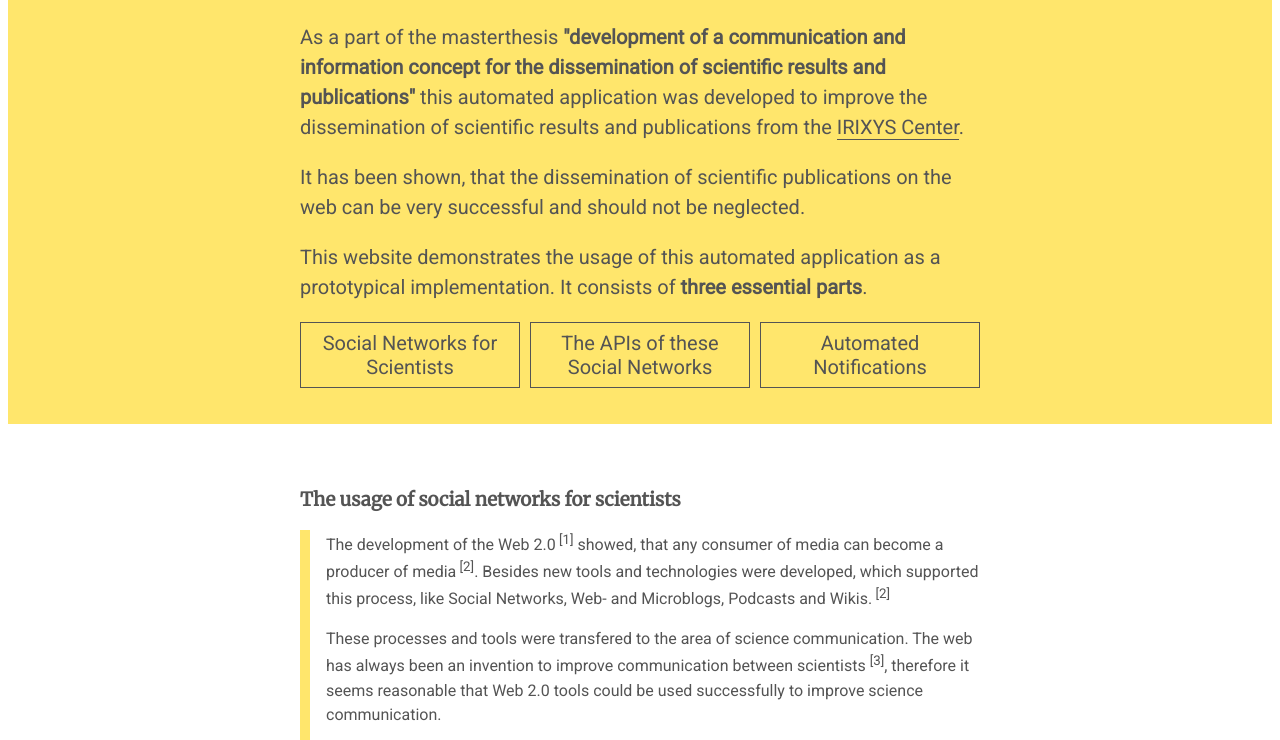
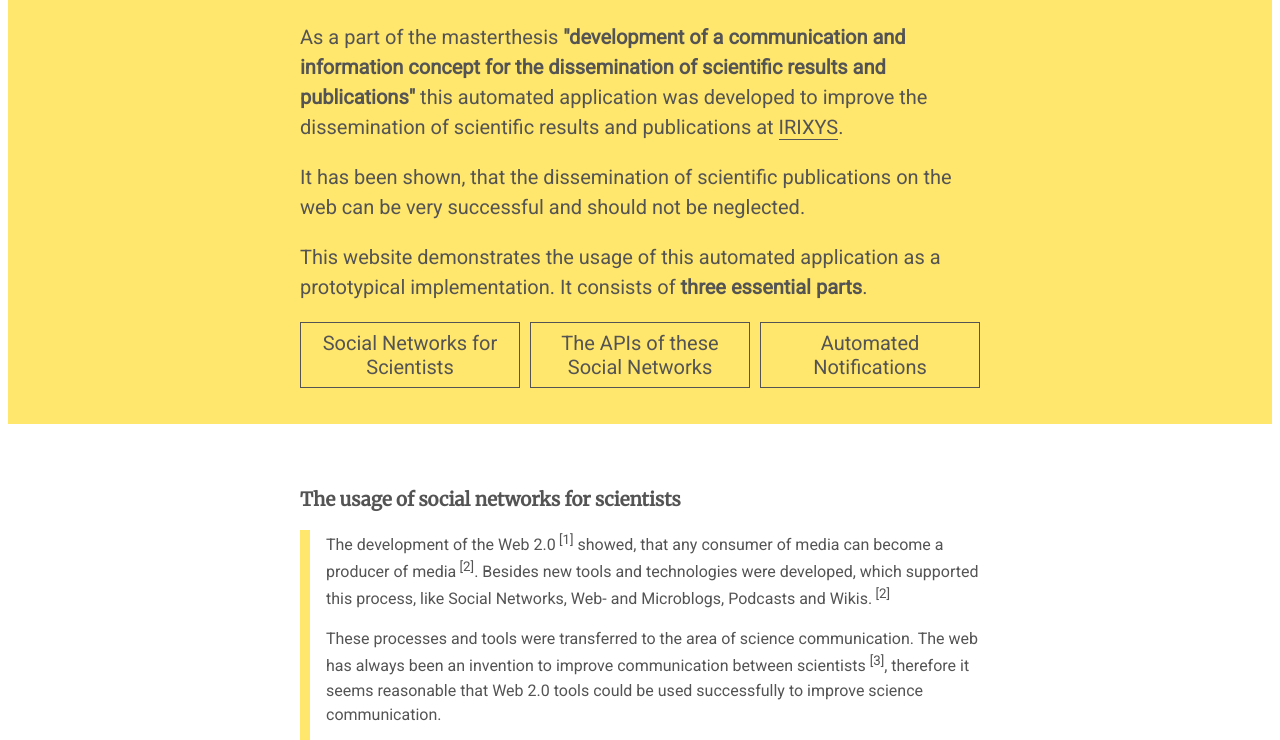
Before and after one commit to marcoheine-com/disseminationapp, a website: page public/index.html in a window 1280 px wide. Shown: the part 166-906 px from the top of the page. Drawn offline with Linux system fonts and the light colour scheme.

Commit message:
Fix code comments

```diff
--- a/public/assets/js/mendeleyapi.js
+++ b/public/assets/js/mendeleyapi.js
@@ -18,7 +18,6 @@
 // get all profile data
 function getProfile() {
   MendeleySDK.API.profiles.retrieveByEmail(
-    // NEEDS FIX: must be changed to dissemination tool email
     'disseminationtool@gmail.com'
   ).then(myProfile => {
     displayProfile(myProfile);
@@ -63,7 +62,7 @@ const myDocs = JSON.parse(localStorage.getItem('myDocs')) || [];
 // store the publications in an array
 function saveDocuments(docs) {
   // author array for the statistics
-  const totalAuthors = []; // needs to exist additionally, because this one should eliminate duplicates
+  const totalAuthors = []; // needs to exist additionally to allAuthors, because this one should eliminate duplicates
 
   // a counter for the notifications needs to be added, to allow multiple notifications in firefox
   let notificationCount = 0;
@@ -274,7 +273,6 @@ function enableNotification(myDoc, notificationCount) {
   // TEST - Uncomment to view the new local publications in the dev tools (strg + shift + i)
   console.log(`There is a new publication available: ${myDoc.title}`);
 
-  // Notifications API: https://developer.mozilla.org/en-US/docs/Web/API/Notifications_API/Using_the_Notifications_API
   // Check for permission for notifications of the user
   if(window.Notification && Notification.permission !== "denied") {
     Notification.requestPermission(function(status) {  // status is "granted", if accepted by user
--- a/public/index.html
+++ b/public/index.html
@@ -28,7 +28,7 @@
         <section class="disseminationtool__fullWidthColor">
             <div class="disseminationtool__container">
                 <h1>Automated Dissemination Application</h1>
-                <p>As a part of the masterthesis <b>"development of a communication and information concept for the dissemination of scientific results and publications"</b> this automated application was developed to improve the dissemination of scientific results and publications from the <a href="http://irixys.uni-passau.de/" target="_blank" rel="noopener noreferrer">IRIXYS Center</a>.</p>
+                <p>As a part of the masterthesis <b>"development of a communication and information concept for the dissemination of scientific results and publications"</b> this automated application was developed to improve the dissemination of scientific results and publications at <a href="http://irixys.uni-passau.de/" target="_blank" rel="noopener noreferrer">IRIXYS</a>.</p>
                 <p>It has been shown, that the dissemination of scientific publications on the web can be very successful and should not be neglected.</p>
                 <p>This website demonstrates the usage of this automated application as a prototypical implementation. It consists of <b> three essential parts</b>.
                 <ul class="disseminationtool__partList">
@@ -44,7 +44,7 @@
                 <h3>The usage of social networks for scientists</h4>
                <div class="disseminationtool__textWrap">
                     <p>The development of the Web 2.0<sup><a href="#1" class="disseminationtool__link--noDeco"> [1]</a></sup> showed, that any consumer of media can become a producer of media<sup><a href="#2" class="disseminationtool__link--noDeco"> [2]</a></sup>. Besides new tools and technologies were developed, which supported this process, like Social Networks, Web- and Microblogs, Podcasts and Wikis.<sup><a href="#2" class="disseminationtool__link--noDeco"> [2]</a></sup></p>
-                    <p>These processes and tools were transfered to the area of science communication. The web has always been an invention to improve communication between scientists <sup><a href="#3" class="disseminationtool__link--noDeco"> [3]</a></sup>, therefore it seems reasonable that Web 2.0 tools could be used successfully to improve science communication.</p>
+                    <p>These processes and tools were transferred to the area of science communication. The web has always been an invention to improve communication between scientists <sup><a href="#3" class="disseminationtool__link--noDeco"> [3]</a></sup>, therefore it seems reasonable that Web 2.0 tools could be used successfully to improve science communication.</p>
                     <p>In this case one of the tools primarly used are ResearchGate, Mendeley and Academia. These are Social Networks for scientists where scientists can create profiles for themselves, to share information about their education and their research interests.</p>
                     <p>Additionally they can connect with other scientists by following their profiles and build a network based on the same research interests. But the main feature is, that scientists can upload and disseminate their own publications on these platforms and directly adress the peers, which are interested in their work.</p>
                     <p>This describes the first step and the basis of this automated dissemination application. <b>Every scientist is encouraged to use Social Networks for scientists regurlarly and upload and share his or her publications on this platforms</b>.</p>
--- a/server.js
+++ b/server.js
@@ -11,7 +11,7 @@ app.use(bodyParser.urlencoded({ extended: true  }));
 app.use(express.static(path.join(__dirname, 'public')));
 
 app.listen(3000, function () {
-  console.log('The website for the automated dissemination tool is now available at http://localhost:3000')
+  console.log('The website for the automated dissemination application is now available at http://localhost:3000')
 })
 
 app.post('/mendeley.html', (req, res) => {
@@ -19,7 +19,7 @@ app.post('/mendeley.html', (req, res) => {
   storeDoc(JSON.stringify(req.body));
 
   // TEST - Uncomment to view the saved documents on the server in the terminal
-  // console.log(documents);
+  console.log(documents);
 })
 
 
@@ -65,6 +65,6 @@ function postTweet(twitterStatus) {
       console.log(error);
     }
     // TEST - Uncomment to display the content of the tweet in the terminal
-    // console.log('A new tweet with the following status was sent: ' + twitterStatus)
+    console.log('A new tweet with the following status was sent: ' + twitterStatus)
   });
 }
```
